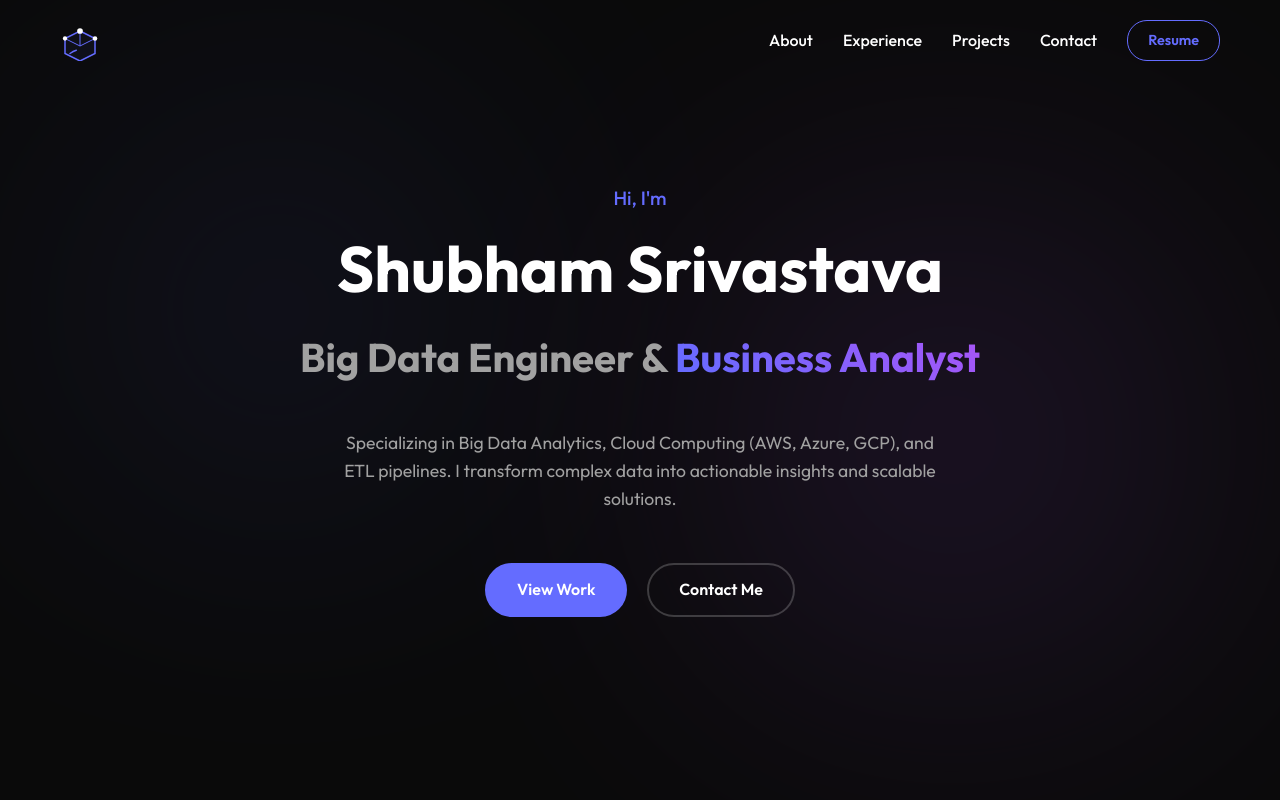
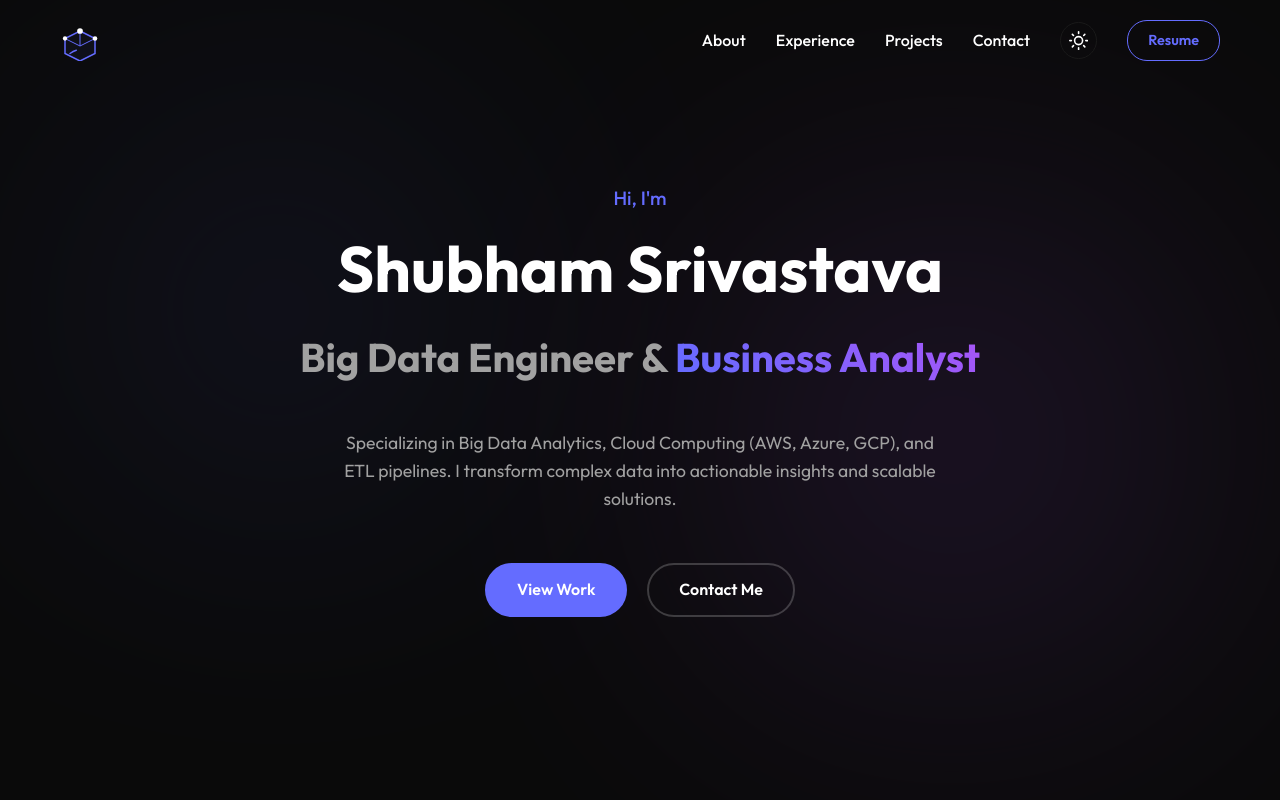
Before and after one commit to Chresko08/my-portfolio, a React (Vite) app: page / in a window 1280 px wide. Shown: the top 800 px of the page. Built offline with nearby package versions, Linux system fonts and the light colour scheme.

Commit message:
Added update date in the footer and light/dark toggle at the header

```diff
--- a/src/App.jsx
+++ b/src/App.jsx
@@ -25,6 +25,11 @@ function App() {
                     <p style={{ fontSize: '0.8rem', opacity: 0.6 }}>
                         ✨ Designed & Developed by AI Using Google Antigravity (Google DeepMind)
                     </p>
+                    {import.meta.env.VITE_LAST_UPDATED && (
+                        <p style={{ fontSize: '0.75rem', opacity: 0.4, marginTop: '5px' }}>
+                            Last Updated: {import.meta.env.VITE_LAST_UPDATED}
+                        </p>
+                    )}
                 </div>
             </footer>
         </div>
--- a/src/components/Navbar.jsx
+++ b/src/components/Navbar.jsx
@@ -1,11 +1,13 @@
 import React, { useState, useEffect } from 'react';
 import { motion } from 'framer-motion';
+import { FiSun, FiMoon } from 'react-icons/fi';
 
 import Logo from './Logo';
 
 const Navbar = () => {
     const [isOpen, setIsOpen] = useState(false);
     const [scrolled, setScrolled] = useState(false);
+    const [theme, setTheme] = useState(localStorage.getItem('theme') || 'dark');
 
     useEffect(() => {
         const handleScroll = () => {
@@ -15,6 +17,15 @@ const Navbar = () => {
         return () => window.removeEventListener('scroll', handleScroll);
     }, []);
 
+    useEffect(() => {
+        document.documentElement.setAttribute('data-theme', theme);
+        localStorage.setItem('theme', theme);
+    }, [theme]);
+
+    const toggleTheme = () => {
+        setTheme(theme === 'dark' ? 'light' : 'dark');
+    };
+
     const navStyles = {
         position: 'fixed',
         top: 0,
@@ -23,7 +34,7 @@ const Navbar = () => {
         zIndex: 1000,
         padding: '20px 0',
         transition: 'all 0.3s ease',
-        background: scrolled || isOpen ? 'rgba(10, 10, 10, 0.95)' : 'transparent',
+        background: scrolled || isOpen ? 'var(--nav-bg)' : 'transparent',
         backdropFilter: scrolled || isOpen ? 'blur(10px)' : 'none',
         borderBottom: scrolled ? '1px solid rgba(255, 255, 255, 0.1)' : 'none',
     };
@@ -61,6 +72,25 @@ const Navbar = () => {
                             {item}
                         </motion.a>
                     ))}
+
+                    <button
+                        onClick={toggleTheme}
+                        style={{
+                            marginLeft: '30px',
+                            background: 'transparent',
+                            color: 'var(--text-primary)',
+                            fontSize: '1.2rem',
+                            display: 'flex',
+                            alignItems: 'center',
+                            justifyContent: 'center',
+                            padding: '8px',
+                            borderRadius: '50%',
+                            border: '1px solid var(--surface-color)'
+                        }}
+                    >
+                        {theme === 'dark' ? <FiSun /> : <FiMoon />}
+                    </button>
+
                     <motion.a
                         href="https://drive.google.com/file/d/13T3uAmP2iG6Pq2qosDZdNuk17G41v7cf/view?usp=share_link"
                         target="_blank"
--- a/src/index.css
+++ b/src/index.css
@@ -5,8 +5,19 @@
   --primary-hover: #535bf2;
   --text-primary: #ffffff;
   --text-secondary: #a1a1a1;
+  --nav-bg: rgba(10, 10, 10, 0.95);
   --font-family: 'Outfit', sans-serif;
   --transition-speed: 0.3s;
+}
+
+[data-theme="light"] {
+  --bg-color: #ffffff;
+  --surface-color: #f3f4f6;
+  --primary-color: #4f46e5;
+  --primary-hover: #4338ca;
+  --text-primary: #111827;
+  --text-secondary: #4b5563;
+  --nav-bg: rgba(255, 255, 255, 0.95);
 }
 
 * {
```
Also changed, not shown: 1 other file (tests, documents, lock files or other folders).
